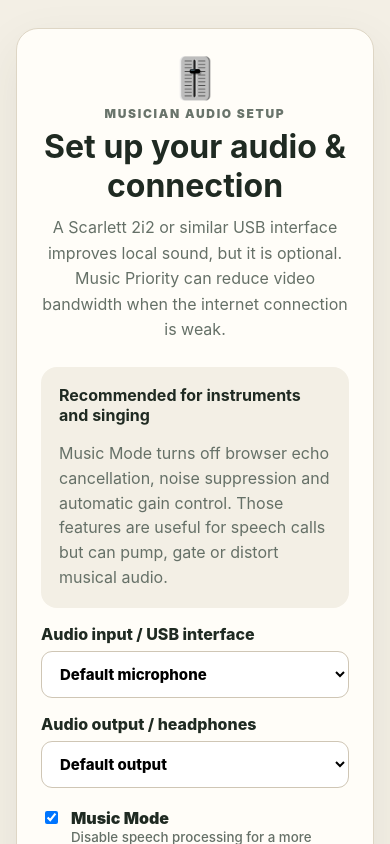
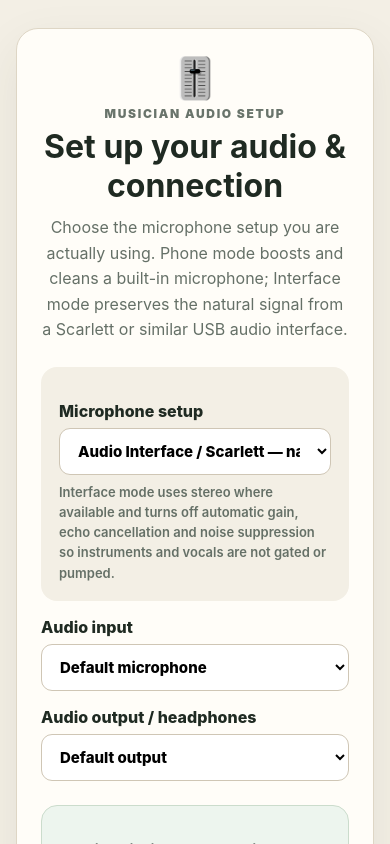
Before and after one commit to trevore777/christian-jam-time, a Next.js app: page /audio-setup in a window 390 px wide. Shown: the top 844 px of the page. Built offline with nearby package versions, Linux system fonts and the light colour scheme.

Commit message:
Add phone and audio interface input modes

```diff
--- a/app/audio-setup/page.js
+++ b/app/audio-setup/page.js
@@ -25,7 +25,7 @@ export default function AudioSetupPage() {
   const [outputDeviceId, setOutputDeviceId] = useState('');
   const [musicMode, setMusicMode] = useState(true);
   const [connectionQuality, setConnectionQuality] = useState('balanced');
-  const [status, setStatus] = useState('Connect your USB interface, then allow microphone access.');
+  const [status, setStatus] = useState('Choose how you are connecting your microphone, then allow microphone access.');
   const [level, setLevel] = useState(0);
   const [testing, setTesting] = useState(false);
   const streamRef = useRef(null);
@@ -51,9 +51,9 @@ export default function AudioSetupPage() {
       setInputs(devices.filter(d => d.kind === 'audioinput'));
       setOutputs(devices.filter(d => d.kind === 'audiooutput'));
       permissionStream?.getTracks().forEach(track => track.stop());
-      setStatus('Audio devices detected. Choose your interface and test the input.');
+      setStatus('Audio devices detected. Choose your input and test the level.');
     } catch (error) {
-      setStatus(error?.name === 'NotAllowedError' ? 'Microphone permission was blocked. Allow microphone access in Chrome and try again.' : 'Could not read the available audio devices.');
+      setStatus(error?.name === 'NotAllowedError' ? 'Microphone permission was blocked. Allow microphone access in your browser and try again.' : 'Could not read the available audio devices.');
     }
   }
 
@@ -109,17 +109,17 @@ export default function AudioSetupPage() {
       draw();
       setTesting(true);
       const track = stream.getAudioTracks()[0];
-      setStatus(`Input test running: ${track?.label || 'selected audio input'}. Play or sing and watch the meter.`);
+      setStatus(`Input test running: ${track?.label || 'selected audio input'}. Speak, sing or play and watch the meter.`);
       await loadDevices(false);
     } catch (error) {
-      setStatus(error?.name === 'OverconstrainedError' ? 'That saved interface is no longer available. Choose another input.' : 'Could not start the selected audio input. Check the cable and microphone permission.');
+      setStatus(error?.name === 'OverconstrainedError' ? 'That saved audio input is no longer available. Choose another input.' : 'Could not start the selected audio input. Check the connection and microphone permission.');
     }
   }
 
   function save() {
     localStorage.setItem(STORAGE_KEY, JSON.stringify({ inputDeviceId, outputDeviceId, musicMode, connectionQuality }));
     window.dispatchEvent(new Event('cjt-audio-settings-changed'));
-    setStatus('Saved. Christian Jam Time will use these audio and connection settings in the Live Jam.');
+    setStatus(`Saved. Christian Jam Time will use ${musicMode ? 'Audio Interface / Scarlett mode' : 'Phone / Built-in Mic mode'} in the Live Jam.`);
   }
 
   const outputSupported = typeof HTMLMediaElement !== 'undefined' && 'setSinkId' in HTMLMediaElement.prototype;
@@ -130,16 +130,26 @@ export default function AudioSetupPage() {
         <div style={{ fontSize: 40 }}>🎚️</div>
         <p style={{ margin: '4px 0', fontSize: 12, fontWeight: 900, letterSpacing: '.14em', color: '#69746b' }}>MUSICIAN AUDIO SETUP</p>
         <h1 style={{ margin: '6px 0 10px', fontSize: 'clamp(32px,6vw,54px)' }}>Set up your audio & connection</h1>
-        <p style={{ maxWidth: 680, margin: '0 auto', lineHeight: 1.6, color: '#657067' }}>A Scarlett 2i2 or similar USB interface improves local sound, but it is optional. Music Priority can reduce video bandwidth when the internet connection is weak.</p>
+        <p style={{ maxWidth: 680, margin: '0 auto', lineHeight: 1.6, color: '#657067' }}>Choose the microphone setup you are actually using. Phone mode boosts and cleans a built-in microphone; Interface mode preserves the natural signal from a Scarlett or similar USB audio interface.</p>
       </div>
 
       <div style={{ marginTop: 24, padding: 18, borderRadius: 16, background: '#f3efe5' }}>
-        <b>Recommended for instruments and singing</b>
-        <p style={{ marginBottom: 0, lineHeight: 1.55, color: '#657067' }}>Music Mode turns off browser echo cancellation, noise suppression and automatic gain control. Those features are useful for speech calls but can pump, gate or distort musical audio.</p>
+        <div style={field}>
+          <label>Microphone setup</label>
+          <select style={selectStyle} value={musicMode ? 'interface' : 'phone'} onChange={e => setMusicMode(e.target.value === 'interface')}>
+            <option value="phone">Phone / Built-in Mic — louder, automatic processing</option>
+            <option value="interface">Audio Interface / Scarlett — natural music signal</option>
+          </select>
+          <span style={{ fontSize: 13, lineHeight: 1.55, color: '#657067', fontWeight: 600 }}>
+            {musicMode
+              ? 'Interface mode uses stereo where available and turns off automatic gain, echo cancellation and noise suppression so instruments and vocals are not gated or pumped.'
+              : 'Phone mode uses mono and turns on automatic gain, echo cancellation and noise suppression. This is the recommended setting when the built-in phone, tablet or laptop microphone sounds too quiet.'}
+          </span>
+        </div>
       </div>
 
       <div style={field}>
-        <label>Audio input / USB interface</label>
+        <label>Audio input</label>
         <select style={selectStyle} value={inputDeviceId} onChange={e => setInputDeviceId(e.target.value)}>
           <option value="">Default microphone</option>
           {inputs.map((d, i) => <option key={d.deviceId || i} value={d.deviceId}>{d.label || `Audio input ${i + 1}`}</option>)}
@@ -152,13 +162,8 @@ export default function AudioSetupPage() {
           <option value="">Default output</option>
           {outputs.map((d, i) => <option key={d.deviceId || i} value={d.deviceId}>{d.label || `Audio output ${i + 1}`}</option>)}
         </select>
-        {!outputSupported && <span style={{ fontSize: 12, color: '#7a6653' }}>This browser does not allow websites to choose the output device. Select the desired output in Mac/Windows settings instead.</span>}
+        {!outputSupported && <span style={{ fontSize: 12, color: '#7a6653' }}>This browser does not allow websites to choose the output device. Select the desired output in the device settings instead.</span>}
       </div>
-
-      <label style={{ display: 'flex', gap: 10, alignItems: 'flex-start', marginTop: 20, fontWeight: 900 }}>
-        <input type="checkbox" checked={musicMode} onChange={e => setMusicMode(e.target.checked)} style={{ marginTop: 3 }} />
-        <span>Music Mode <small style={{ display: 'block', fontWeight: 500, lineHeight: 1.5, color: '#657067' }}>Disable speech processing for a more natural instrument/vocal signal.</small></span>
-      </label>
 
       <div style={{ marginTop: 24, padding: 18, borderRadius: 16, background: '#edf5ee', border: '1px solid #cbdccc' }}>
         <div style={field}>
@@ -187,7 +192,7 @@ export default function AudioSetupPage() {
       <p role="status" style={{ marginTop: 18, padding: '12px 14px', borderRadius: 12, background: '#f7f4ec', lineHeight: 1.5 }}>{status}</p>
 
       <div style={{ marginTop: 22, paddingTop: 18, borderTop: '1px solid #e0d8c8', lineHeight: 1.6, color: '#657067' }}>
-        <b style={{ color: '#243129' }}>Best setup:</b> microphone or instrument → USB audio interface (optional) → computer → wired headphones. Wired Ethernet is strongly preferred. Reducing video bandwidth can improve stability and reduce congestion, but it cannot remove the physical internet delay between musicians.
+        <b style={{ color: '#243129' }}>Best setup:</b> microphone or instrument → USB audio interface (optional) → computer → wired headphones. Wired Ethernet is strongly preferred. TURN improves connection reliability on restrictive networks, while the microphone mode controls the audio processing used on the Song Leader's device.
       </div>
 
       <div style={{ textAlign: 'center', marginTop: 22 }}><a href="/" style={{ color: '#77562d', fontWeight: 900 }}>← Back to Christian Jam Time</a></div>
```
